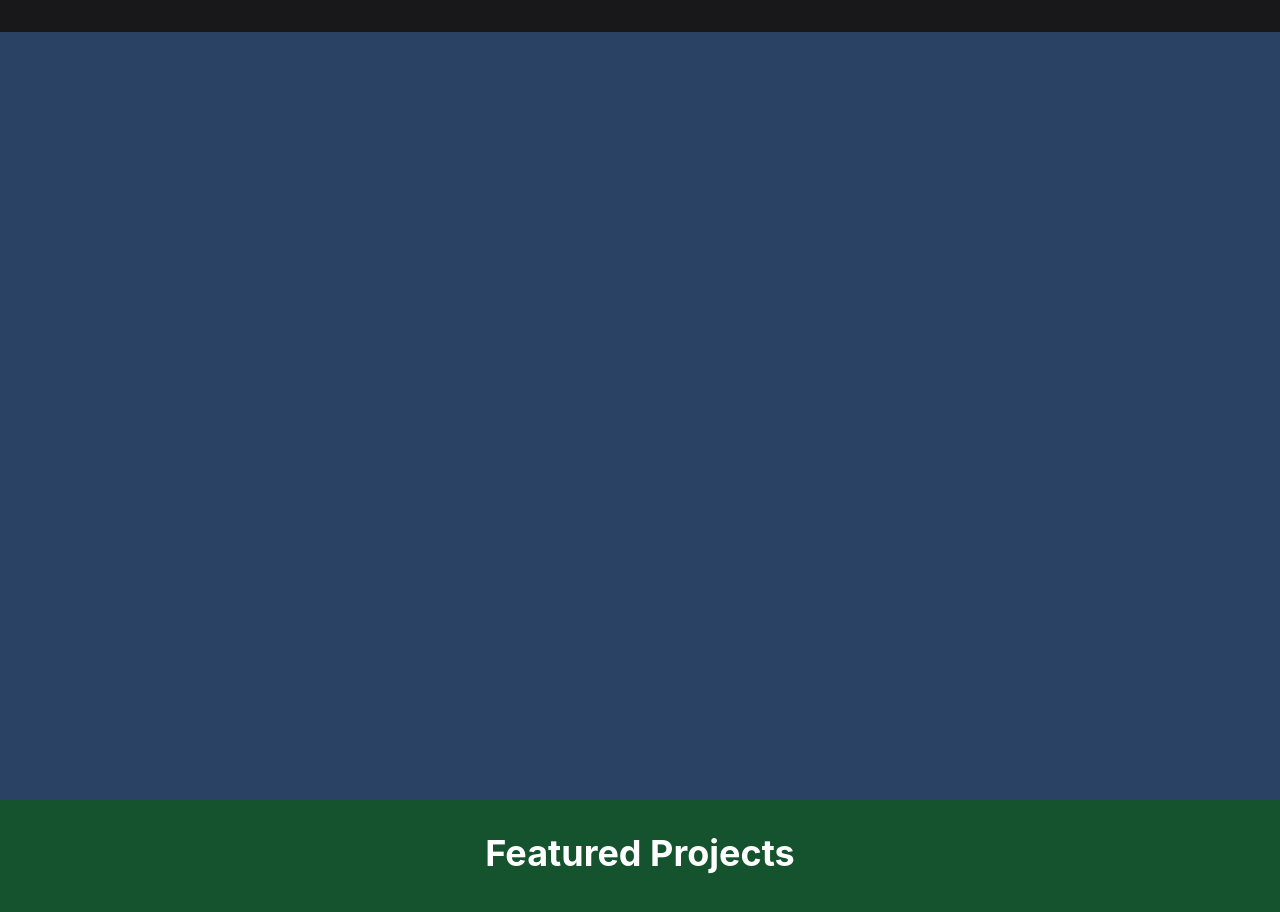
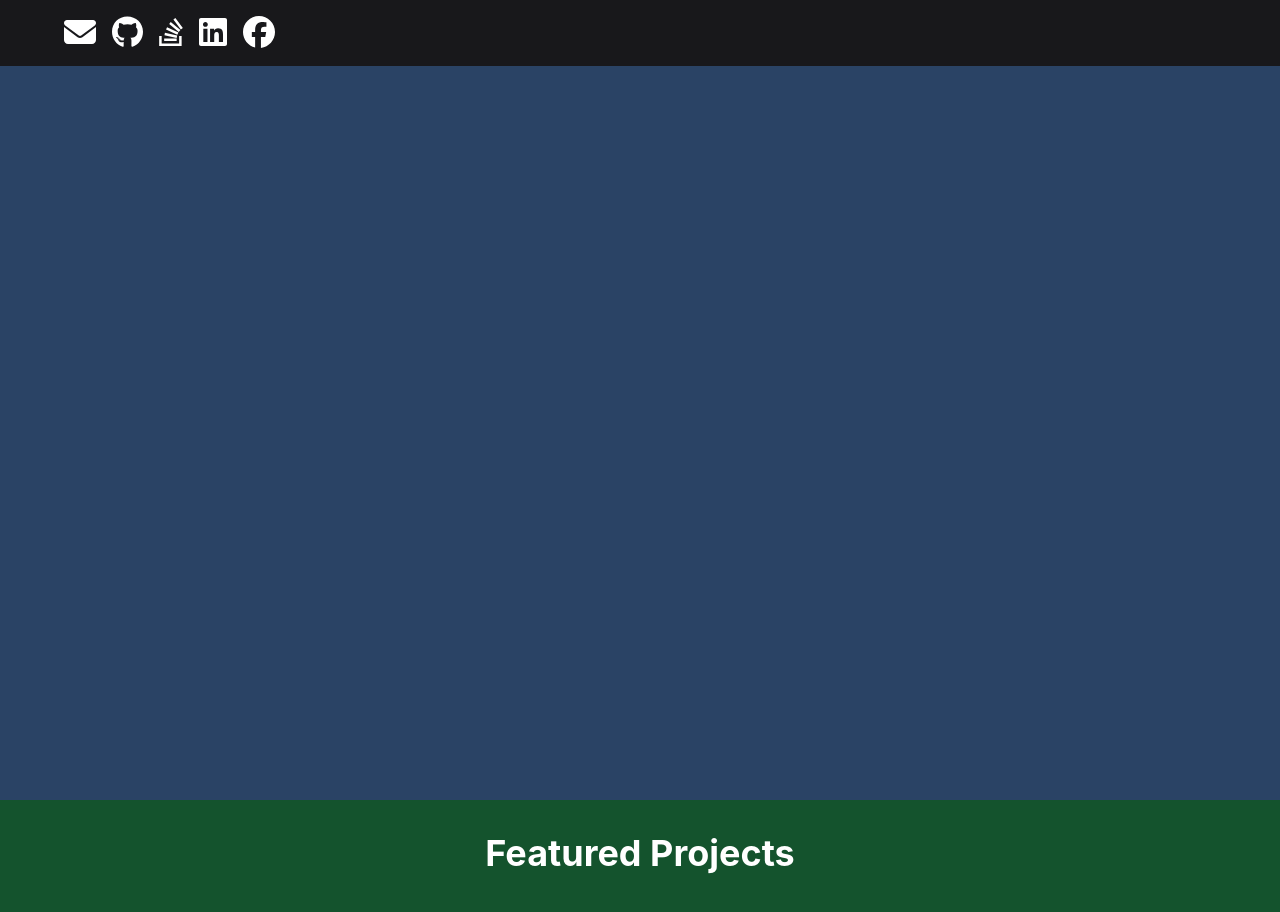
Before and after one commit to itsjustmartin/portfolioReact, a React (Create React App) app: page / in a window 1280 px wide. Shown: the top 912 px of the page. Built offline with nearby package versions, Linux system fonts and the light colour scheme.

Commit message:
step 1-a from INSTRUCTIONS.md

```diff
--- a/src/components/Header.js
+++ b/src/components/Header.js
@@ -4,7 +4,7 @@ import { faEnvelope } from "@fortawesome/free-solid-svg-icons";
 import {
   faGithub,
   faLinkedin,
-  faMedium,
+  faFacebook,
   faStackOverflow,
 } from "@fortawesome/free-brands-svg-icons";
 import { Box, HStack } from "@chakra-ui/react";
@@ -12,23 +12,23 @@ import { Box, HStack } from "@chakra-ui/react";
 const socials = [
   {
     icon: faEnvelope,
-    url: "mailto: hello@example.com",
+    url: "mailto:martin.yacoub.00@gmail.com",
   },
   {
     icon: faGithub,
-    url: "https://github.com",
-  },
-  {
-    icon: faLinkedin,
-    url: "https://www.linkedin.com",
-  },
-  {
-    icon: faMedium,
-    url: "https://medium.com",
+    url: "https://github.com/itsjustmartin",
   },
   {
     icon: faStackOverflow,
     url: "https://stackoverflow.com",
+  },
+  {
+    icon: faLinkedin,
+    url: "https://www.linkedin.com/in/martin-yacoub/",
+  },
+  {
+    icon: faFacebook,
+    url: "https://www.facebook.com/martinyacoub97/",
   },
 ];
 
@@ -64,7 +64,21 @@ const Header = () => {
           alignItems="center"
         >
           <nav>
-            {/* Add social media links based on the `socials` data */}
+            <nav>
+              <HStack spacing={4}>
+                {socials.map((social) => (
+                  <a
+                    key={social.url}
+                    href={social.url}
+                    target="_blank"
+                    rel="noopener noreferrer"
+                  >
+                    <FontAwesomeIcon icon={social.icon} size="2x" />
+                  </a>
+                ))}
+              </HStack>
+            </nav>
+
           </nav>
           <nav>
             <HStack spacing={8}>
```
Also changed, not shown: package.json (+17 -17 lines), 2 other files (tests, documents, lock files or other folders).
